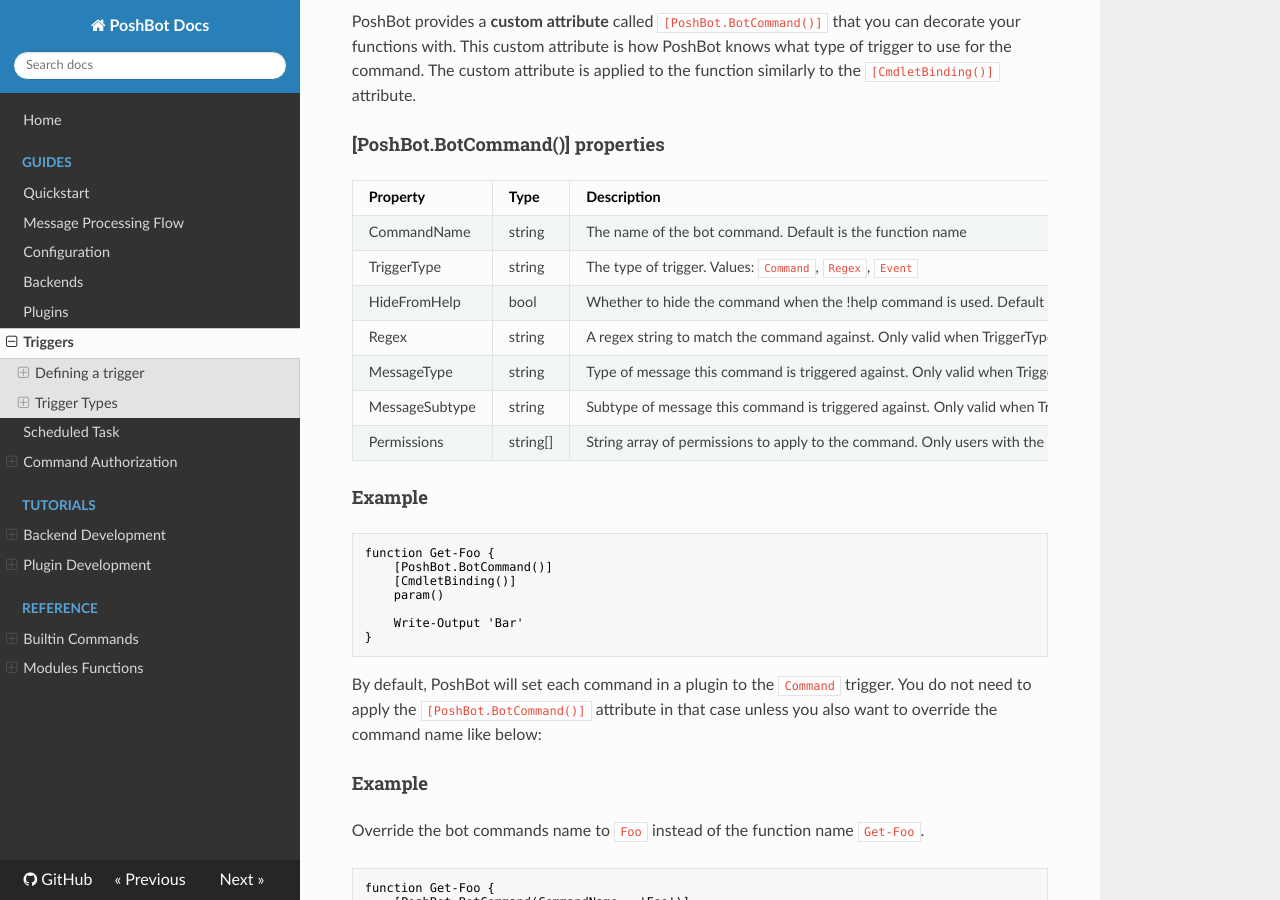
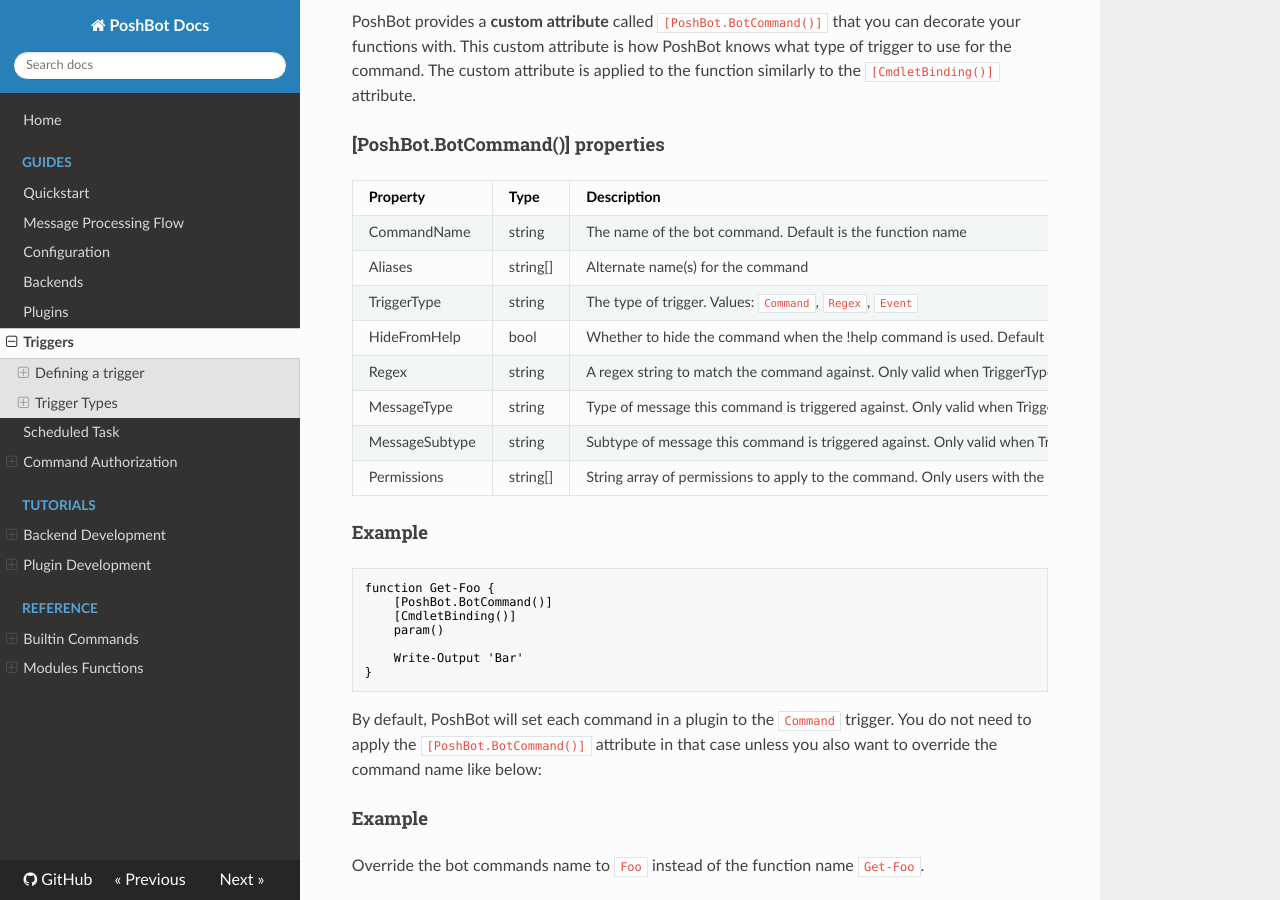
Before and after one commit to poshbotio/PoshBot, an MkDocs documentation site: the page built from docs/guides/triggers.md, in a window 1280 px wide and 900 px high, scrolled down 351 px. Built offline with MkDocs 1.6.1, drawn with Linux system fonts in a browser that asks for light colours; nearby versions of some CDN libraries; old or Windows-style settings are respelled for this version of MkDocs.

Commit message:
Add [Aliases] to table showing available metadata properties

```diff
--- a/docs/guides/triggers.md
+++ b/docs/guides/triggers.md
@@ -17,6 +17,7 @@ The custom attribute is applied to the function similarly to the `[CmdletBinding
 | Property       | Type     | Description |
 | :--------------|:---------|:------------|
 | CommandName    | string   | The name of the bot command. Default is the function name
+| Aliases        | string[] | Alternate name(s) for the command
 | TriggerType    | string   | The type of trigger. Values: `Command`, `Regex`, `Event`
 | HideFromHelp   | bool     | Whether to hide the command when the !help command is used. Default is `$false`
 | Regex          | string   | A regex string to match the command against. Only valid when TriggerType is `Regex`
```
